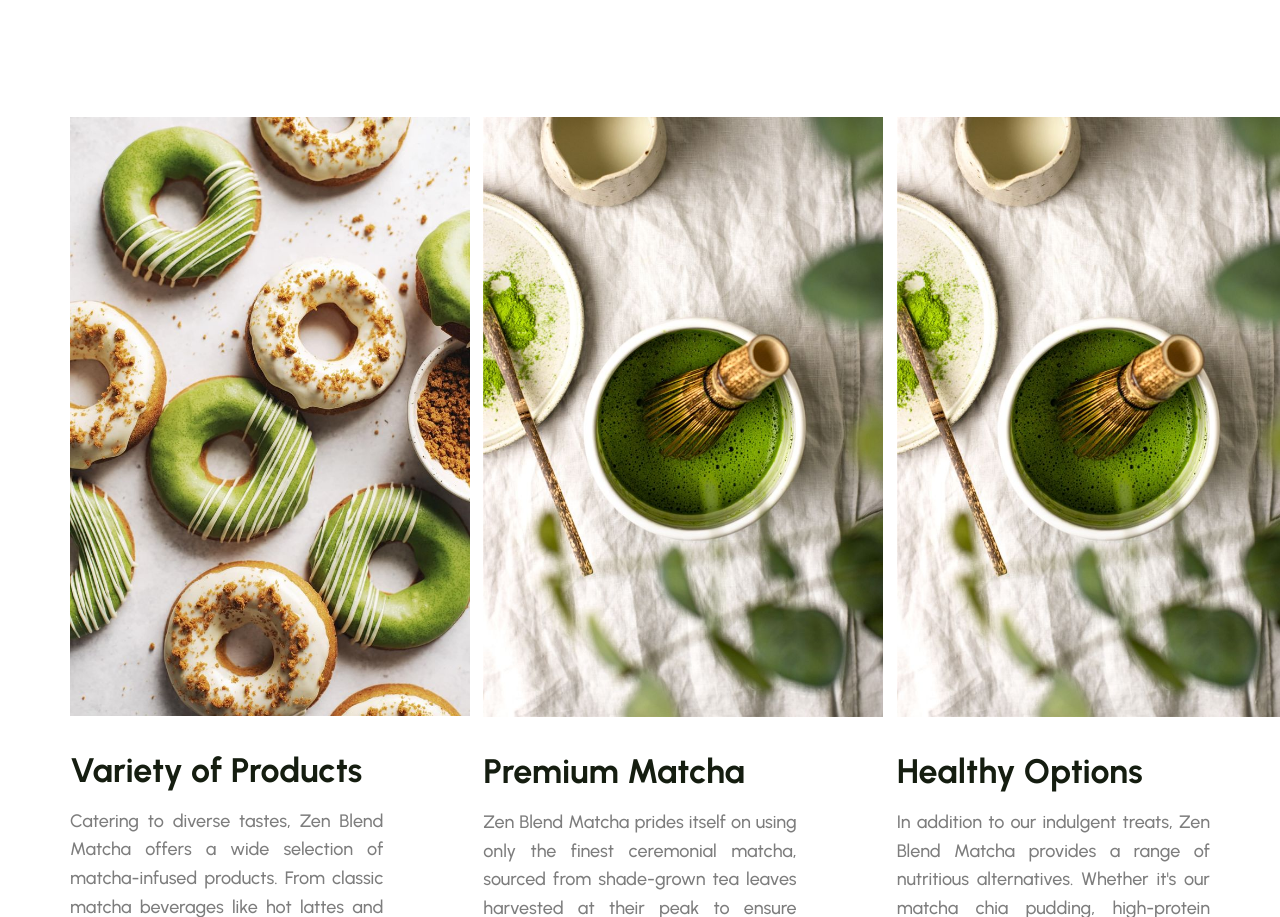
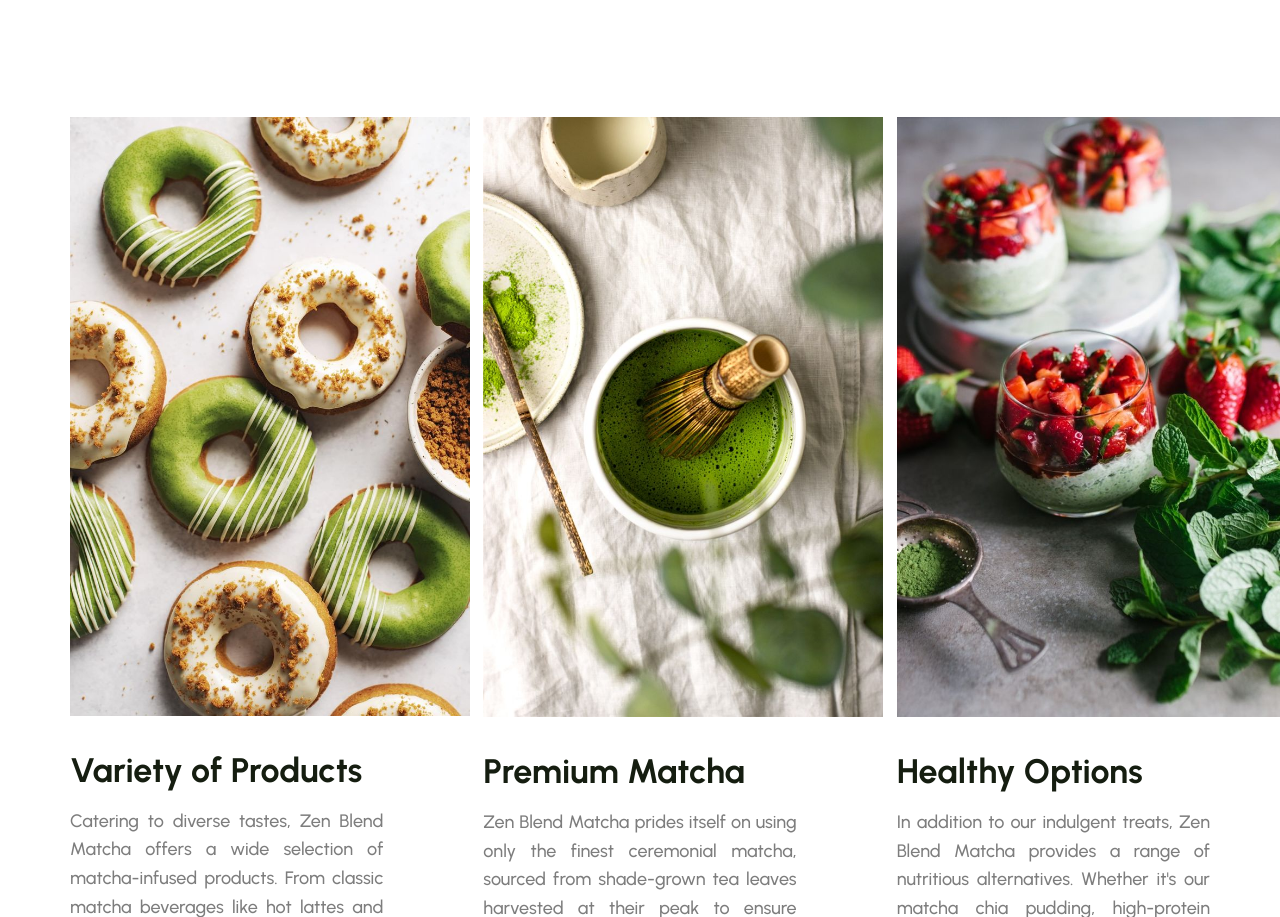
Before and after one commit to shivanirajani/Zen-Blend, a plain HTML site: page index.html in a window 1280 px wide. Shown: the part 2857-3774 px from the top of the page. Drawn offline with nearby package versions, Linux system fonts and the light colour scheme.

Commit message:
change image

```diff
--- a/index.html
+++ b/index.html
@@ -942,7 +942,7 @@
             <li class="flex-item">
               <div class="feature-card">
 
-                <img src="./assets/images/preparation.jpeg" width="400" height="300" loading="lazy"
+                <img src="./assets/images/Matcha Chia Pudding + Macerated Strawberries - The Barefoot Housewife.jpeg" width="400" height="300" loading="lazy"
                   alt="Ingredient Sourcing" class="card-icon">
 
                 <h3 class="h3 card-title">Healthy Options</h3>
```
